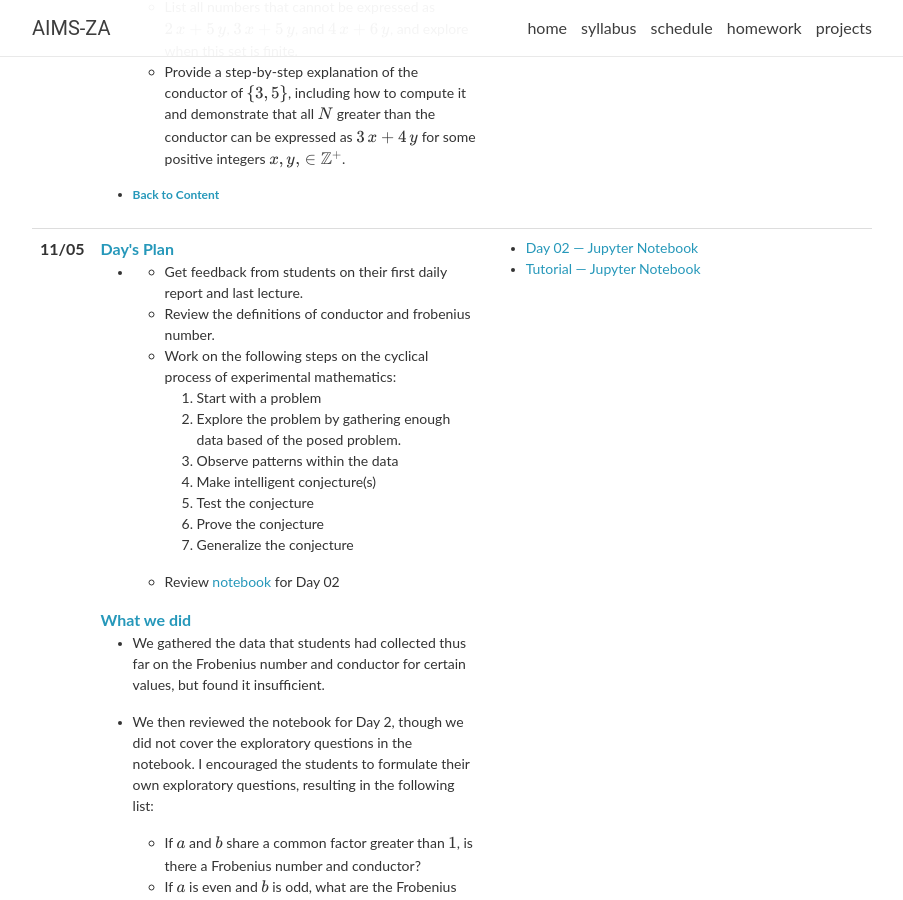
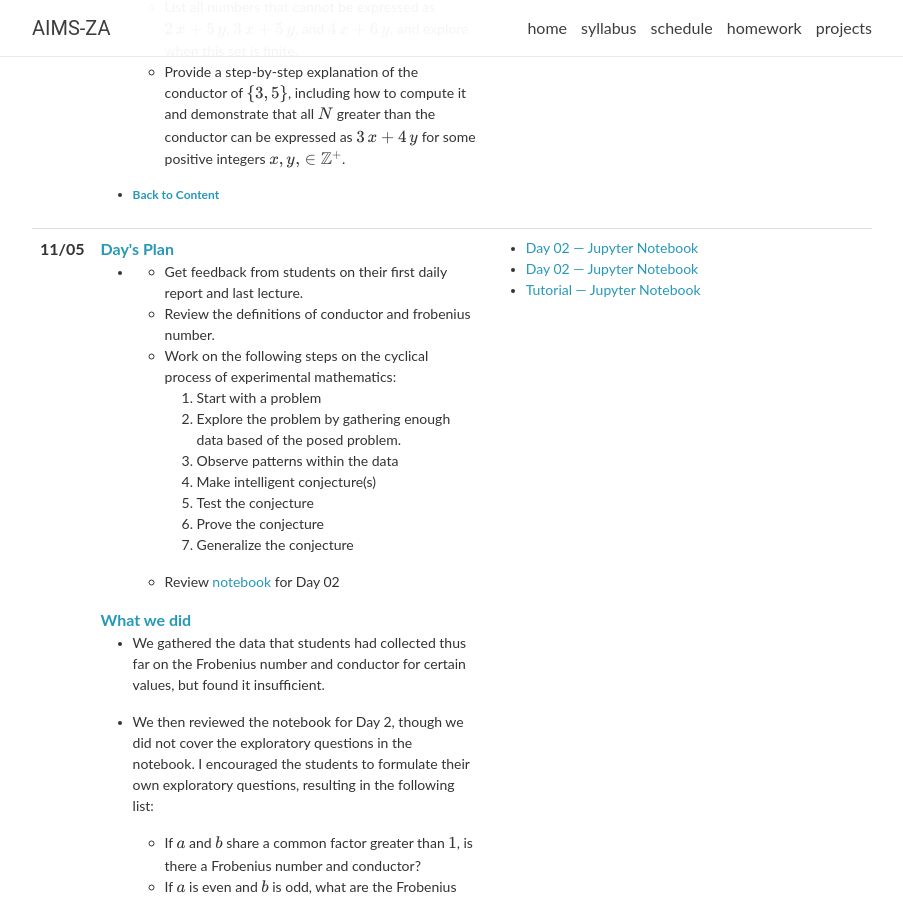
Before and after one commit to evansdoe/aims-za, a Jekyll site: the page built from ems/2024-25/_pages/ems-schedule.md, in a window 1280 px wide and 900 px high, scrolled down 3559 px. Shown: the whole window, without its empty margins (188-1091 px from the left). Built offline with Jekyll 4.4.1, drawn with Linux system fonts in a browser that asks for light colours; nearby versions of some CDN libraries; comment, search, counter and statistics services are not loaded.

Commit message:
Update course schedule

```diff
--- a/_data/ems_2024_25_schedule.yml
+++ b/_data/ems_2024_25_schedule.yml
@@ -242,7 +242,8 @@
         </ol>
     - <a href="#contents"><strong>Back to Content</strong></a>
   readings:
-    - <a href="ems_2024_25_day_02_starting_to_program.ipynb" target="_blank" style="font-size:14px;">Day 02 — Jupyter Notebook</a><br/>
+    - <a href="ems_2024_25_day_02_short_review_on_python_programming.ipynb" target="_blank" style="font-size:14px;">Day 02 — Jupyter Notebook</a><br/>
+    - <a href="ems_2024_25_day_03_starting_to_program.ipynb" target="_blank" style="font-size:14px;">Day 02 — Jupyter Notebook</a><br/>
     - <a href="ems_2024_25_day_03_starting_to_program_tutorial_session.ipynb" target="_blank" style="font-size:14px;">Tutorial — Jupyter Notebook</a><br/>
     # - <a href="lecture-02.pdf" target="_blank" style="font-size:14px;">Day 02 — Lecture Slides - 02</a><br/>
 
```
Also changed, not shown: 1 other file.
